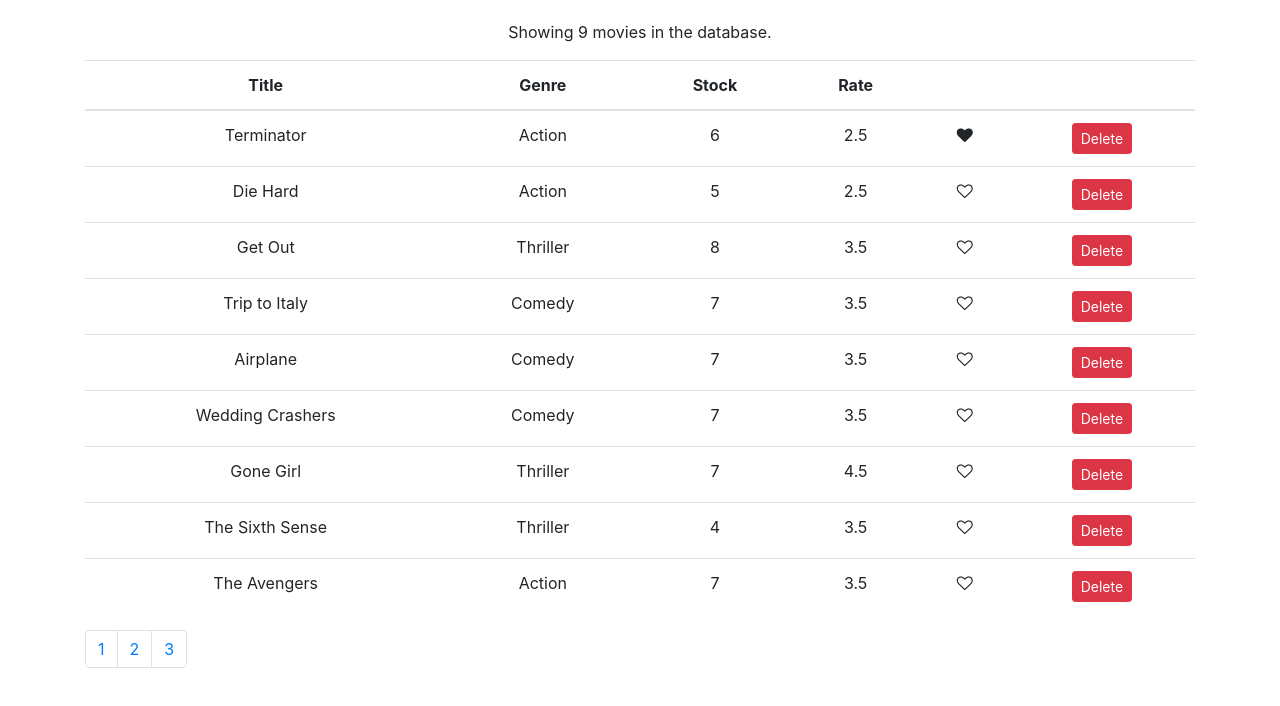
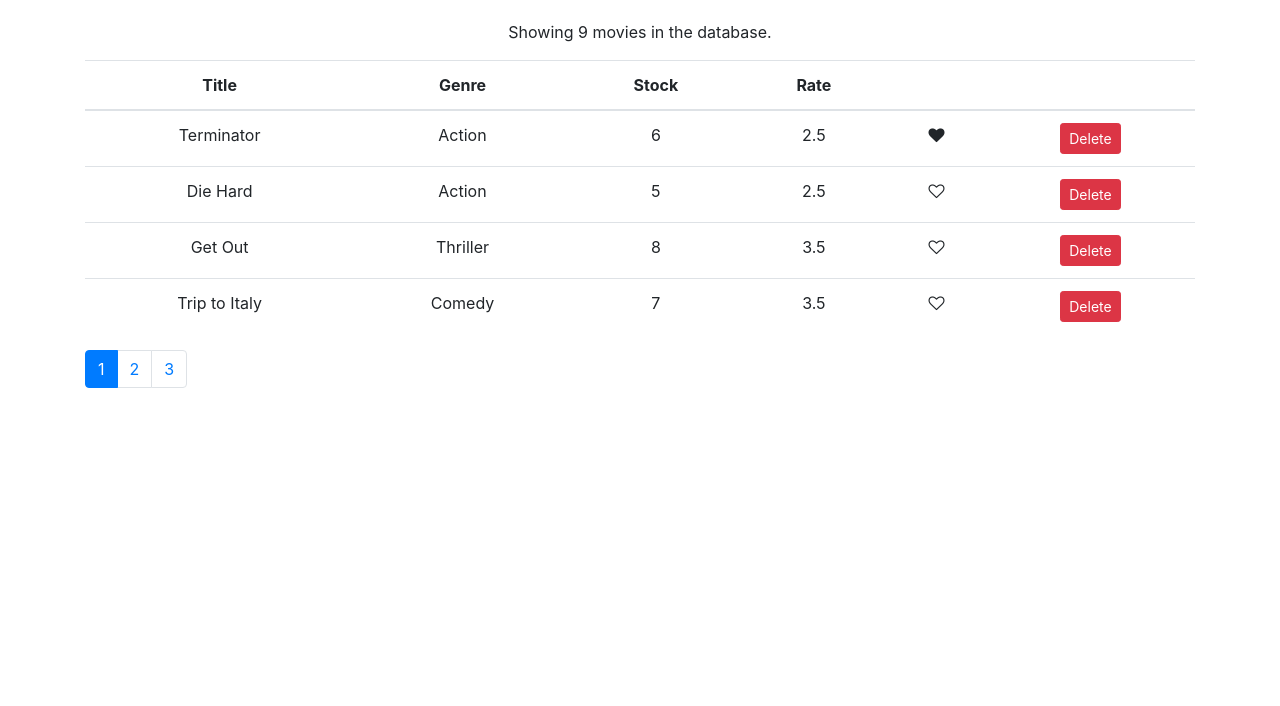
Before and after one commit to frdvorak/vidly, a React (Create React App) app: page / in a window 1280 px wide. Shown: the top 706 px of the page. Built offline with nearby package versions, Linux system fonts and the light colour scheme.

Commit message:
pagination fully working

```diff
--- a/src/components/common/pagination.jsx
+++ b/src/components/common/pagination.jsx
@@ -2,7 +2,8 @@ import React from 'react';
 import _ from 'lodash'; // Lodash is similar to Underscore library
 
 const Pagination = (props) => {
-    const { itemsCount, pageSize, onPageChange } = props;
+    const { itemsCount, pageSize, currentPage, onPageChange } = props;
+    console.log(currentPage);
     const pagesCount = Math.ceil(itemsCount / pageSize);
     if (pagesCount === 1) return null;
     const pages = _.range(1, pagesCount + 1);
@@ -10,7 +11,7 @@ const Pagination = (props) => {
         <nav>
             <ul className="pagination">
                 {pages.map(page => (
-                    <li key={page} className="page-item">
+                    <li key={page} className={page === currentPage ? 'page-item active' : 'page-item'}>
                         <a href='#' className="page-link" onClick={() => onPageChange(page)} >{page}</a>
                     </li>
                 ))}
--- a/src/components/movies.jsx
+++ b/src/components/movies.jsx
@@ -3,6 +3,7 @@ import { getMovies } from '../services/fakeMovieService';
 import 'bootstrap/dist/css/bootstrap.css';
 import Like from './common/like';
 import Pagination from './common/pagination';
+import { paginate } from '../utils/paginate';
 
 class Movies extends Component {
     state = {
@@ -23,12 +24,16 @@ class Movies extends Component {
         console.log('liked', movie);
     };
     handlePageChange = page => {
-        console.log(page);
+        this.setState({ currentPage: page })
     };
     render() {
         const { length: count } = this.state.movies;
-        const { pageSize, currentPage } = this.state;
+        const { pageSize, currentPage, movies: allMovies } = this.state;
+
         if (count === 0) return <p>There are no movies in the database.</p>
+
+        const movies = paginate(allMovies, currentPage, pageSize);
+
         return (
             <React.Fragment>
                 <p>Showing {count} movies in the database.</p>
@@ -44,7 +49,7 @@ class Movies extends Component {
                         </tr>
                     </thead>
                     <tbody>
-                        {this.state.movies.map(movie => (
+                        {movies.map(movie => (
                             <tr key={movie._id}>
                                 <td>{movie.title}</td>
                                 <td>{movie.genre.name}</td>
--- /dev/null
+++ b/src/utils/paginate.js
@@ -0,0 +1,8 @@
+import _ from 'lodash';
+export function paginate(items, pageNumber, pageSize) {
+    const startIndex = (pageNumber - 1) * pageSize;
+    return _(items)
+        .slice(startIndex)
+        .take(pageSize)
+        .value()
+}
```
